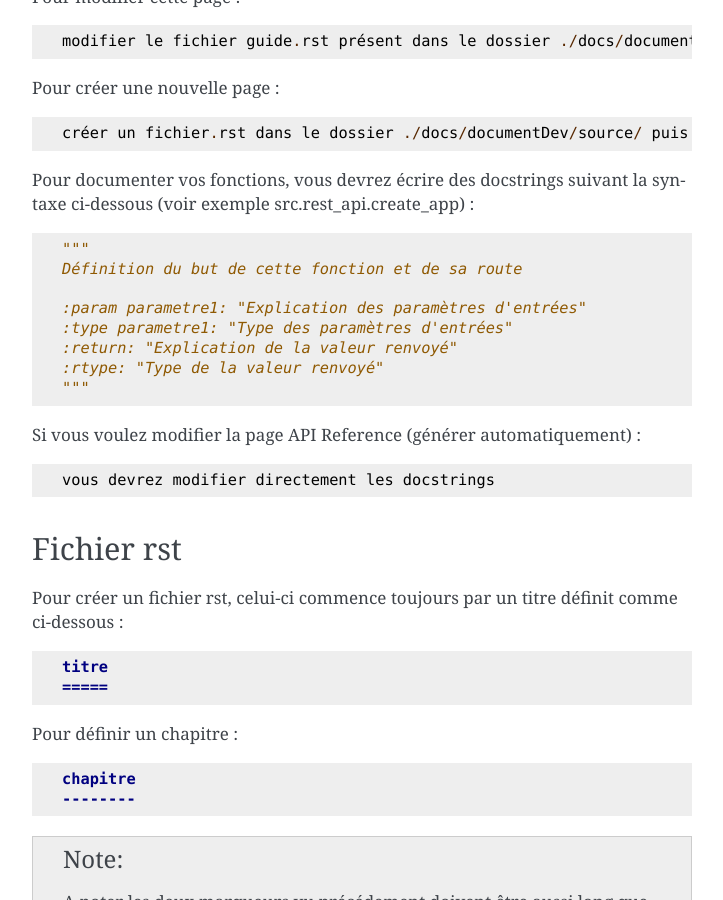
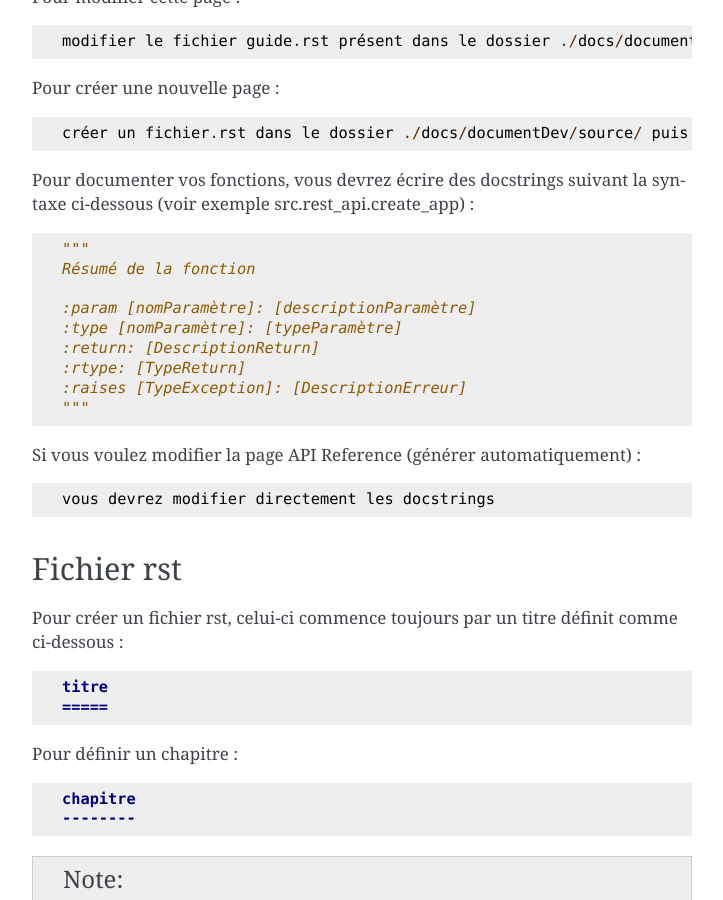
Before and after one commit to DUT-Info-Montreuil/SAE-5.A-Back-EDT-APP-FABJM, a Sphinx documentation site: the page built from docs/documentDev/source/guide.rst, in a window 1280 px wide and 900 px high, scrolled down 1535 px. Shown: the whole window, without its empty margins (388-1111 px from the left). Built offline with Sphinx 7.4.7, drawn with Linux system fonts in a browser that asks for light colours.

Commit message:
Ajout balise exception dans docstring d'exemple de la documentation + correction readme

```diff
--- a/docs/documentDev/source/guide.rst
+++ b/docs/documentDev/source/guide.rst
@@ -88,12 +88,13 @@ Pour documenter vos fonctions, vous devrez écrire des docstrings suivant la syn
 .. code-block:: python
 
 	"""
-	Définition du but de cette fonction et de sa route
+	Résumé de la fonction
 
-	:param parametre1: "Explication des paramètres d'entrées"
-	:type parametre1: "Type des paramètres d'entrées"
-	:return: "Explication de la valeur renvoyé"
-	:rtype: "Type de la valeur renvoyé"
+	:param [nomParamètre]: [descriptionParamètre]
+	:type [nomParamètre]: [typeParamètre]
+	:return: [DescriptionReturn]
+	:rtype: [TypeReturn]
+	:raises [TypeException]: [DescriptionErreur]
 	"""
 
 
--- a/setup.py
+++ b/setup.py
@@ -18,5 +18,5 @@ setup(
     long_description_content_type="text/markdown",
     url='https://github.com/DUT-Info-Montreuil/SAE-5.A-Back-EDT-APP.git',
     license=license,
-    packages=find_packages("src")
+    packages=find_packages()
 )
```
Also changed, not shown: README.md (+1 -1 lines).
